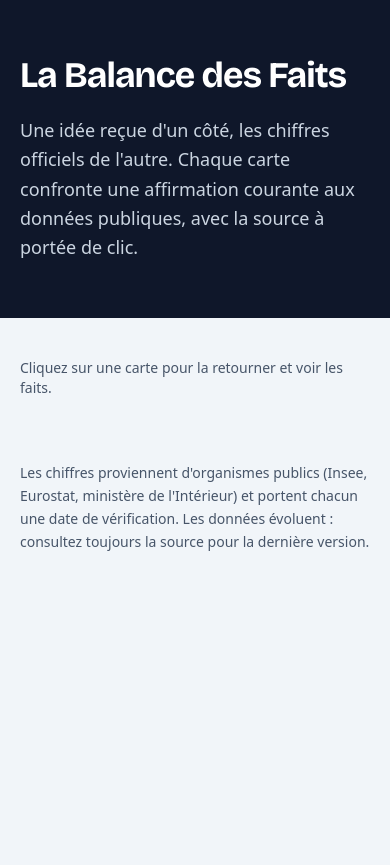
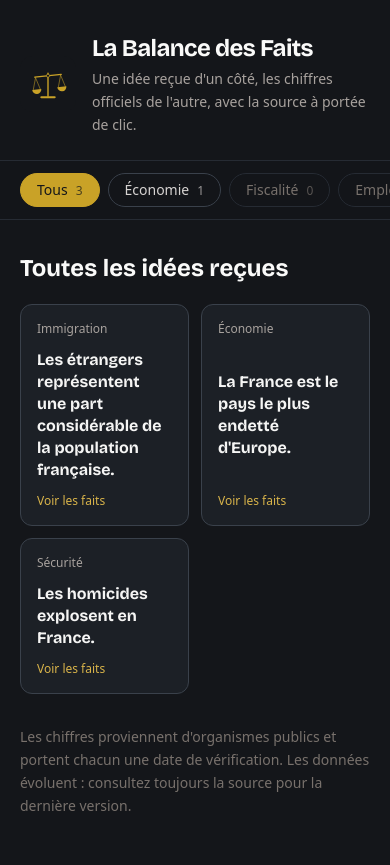
Before and after one commit to SiCode94/la-balance-des-faits, a plain HTML site: page index.html in a window 390 px wide. Before the commit the page ends 844 px from the top, so only its background shows below. Drawn offline with nearby package versions, Linux system fonts and the light colour scheme.

Commit message:
Add files via upload
deuxième jet

```diff
--- a/css/styles.css
+++ b/css/styles.css
@@ -1,28 +1,22 @@
 body { font-family: ui-sans-serif, system-ui, -apple-system, "Segoe UI", sans-serif; }
 .font-display { font-family: "Bricolage Grotesque", ui-sans-serif, system-ui, sans-serif; }
+.no-scrollbar { scrollbar-width: none; }
+.no-scrollbar::-webkit-scrollbar { display: none; }
 
-/* Carte retournable : les deux faces occupent la même cellule de grille,
-   la carte prend donc la hauteur de la face la plus haute. */
-.flip-card { perspective: 1400px; }
-.flip-inner {
-  display: grid;
-  transform-style: preserve-3d;
-  transition: transform .65s cubic-bezier(.2, .7, .2, 1);
-}
-.flip-face {
-  grid-area: 1 / 1;
-  backface-visibility: hidden;
-  -webkit-backface-visibility: hidden;
-}
-.flip-back { transform: rotateY(180deg); }
-.flip-card.is-flipped .flip-inner { transform: rotateY(180deg); }
+/* La carte s'agrandit depuis le centre à l'ouverture. */
+dialog#detail { margin: auto; padding: 0; }
+dialog[open] { animation: grow .35s cubic-bezier(.2, .8, .2, 1); }
+dialog::backdrop { background: rgba(10, 11, 13, .8); }
+@keyframes grow { from { opacity: 0; transform: scale(.78); } }
+body:has(dialog[open]) { overflow: hidden; }
 
-/* Barres : elles se remplissent quand la carte est retournée. */
-.bar-fill { width: 0; transition: width .9s cubic-bezier(.2, .7, .2, 1) .35s; }
-.flip-card.is-flipped .bar-fill { width: var(--w); }
+/* Barres : elles se remplissent à l'ouverture. */
+.bar-fill { width: 0; animation: fill .9s cubic-bezier(.2, .7, .2, 1) .25s forwards; }
+@keyframes fill { to { width: var(--w); } }
 
-:focus-visible { outline: 3px solid #2563eb; outline-offset: 3px; }
+:focus-visible { outline: 3px solid #D9B44A; outline-offset: 3px; }
 
 @media (prefers-reduced-motion: reduce) {
-  .flip-inner, .bar-fill { transition: none; }
+  dialog[open] { animation: none; }
+  .bar-fill { animation: none; width: var(--w); }
 }
--- a/index.html
+++ b/index.html
@@ -2,36 +2,58 @@
 <html lang="fr">
 <head>
   <meta charset="UTF-8">
-  <meta name="viewport" content="width=device-width, initial-scale=1">
+  <meta name="viewport" content="width=device-width, initial-scale=1, viewport-fit=cover">
   <title>La Balance des Faits</title>
   <meta name="description" content="Fact-checking politique : des idées reçues confrontées aux chiffres officiels.">
+  <meta name="theme-color" content="#14161A">
+  <link rel="manifest" href="manifest.webmanifest">
+  <link rel="icon" href="icons/logo.svg" type="image/svg+xml">
+  <link rel="apple-touch-icon" href="icons/apple-touch-icon.png">
+  <meta name="apple-mobile-web-app-capable" content="yes">
+  <meta name="apple-mobile-web-app-title" content="Balance des Faits">
   <link rel="preconnect" href="https://fonts.googleapis.com">
   <link rel="preconnect" href="https://fonts.gstatic.com" crossorigin>
   <link href="https://fonts.googleapis.com/css2?family=Bricolage+Grotesque:opsz,wght@12..96,500;12..96,700&display=swap" rel="stylesheet">
   <!-- MVP : Tailwind via CDN. Pour la production, passer à la CLI Tailwind. -->
   <script src="https://cdn.tailwindcss.com"></script>
+  <script>
+    tailwind.config = { theme: { extend: { colors: {
+      ink:   { 950: '#0E1013', 900: '#14161A', 800: '#1C2026', 700: '#262B33', 600: '#3A414B' },
+      brass: { 300: '#E6CC7A', 400: '#D9B44A', 500: '#C9A227' },
+    } } } };
+  </script>
   <link rel="stylesheet" href="css/styles.css">
 </head>
-<body class="bg-slate-100 text-slate-900 antialiased">
+<body class="bg-ink-900 text-stone-200 antialiased">
 
-  <header class="bg-slate-900 text-white">
-    <div class="mx-auto max-w-5xl px-5 py-14 sm:py-20">
-      <h1 class="font-display text-4xl font-bold tracking-tight sm:text-6xl">La Balance des Faits</h1>
-      <p class="mt-5 max-w-xl text-lg leading-relaxed text-slate-300">
-        Une idée reçue d'un côté, les chiffres officiels de l'autre. Chaque carte confronte une affirmation
-        courante aux données publiques, avec la source à portée de clic.
+  <header class="mx-auto flex max-w-5xl items-center gap-4 px-5 pb-6 pt-8">
+    <img src="icons/logo.svg" alt="" width="64" height="64" class="h-14 w-14 rounded-xl sm:h-16 sm:w-16">
+    <div>
+      <h1 class="font-display text-2xl font-bold tracking-tight text-stone-50 sm:text-4xl">La Balance des Faits</h1>
+      <p class="mt-1 max-w-xl text-sm leading-relaxed text-stone-400 sm:text-base">
+        Une idée reçue d'un côté, les chiffres officiels de l'autre, avec la source à portée de clic.
       </p>
     </div>
   </header>
 
-  <main class="mx-auto max-w-5xl px-5 py-10 sm:py-14">
-    <p class="mb-6 text-sm text-slate-600">Cliquez sur une carte pour la retourner et voir les faits.</p>
-    <section id="grille" class="grid gap-6 md:grid-cols-2 lg:grid-cols-3" aria-label="Idées reçues"></section>
+  <nav class="sticky top-0 z-10 border-y border-ink-700 bg-ink-900/95 backdrop-blur" aria-label="Thèmes">
+    <div id="onglets" role="tablist" class="no-scrollbar mx-auto flex max-w-5xl gap-2 overflow-x-auto px-5 py-3"></div>
+  </nav>
+
+  <main class="mx-auto max-w-5xl px-5 py-8">
+    <h2 id="titre-theme" class="font-display text-2xl font-bold text-stone-50"></h2>
+    <p id="vide" class="mt-4 max-w-md text-stone-400" hidden>
+      Aucune carte dans ce thème pour l'instant. Les premières arrivent bientôt.
+    </p>
+    <section id="grille" class="mt-5 grid grid-cols-2 gap-3 sm:grid-cols-3 lg:grid-cols-4" aria-live="polite"></section>
   </main>
 
-  <footer class="mx-auto max-w-5xl px-5 pb-12 text-sm leading-relaxed text-slate-600">
-    Les chiffres proviennent d'organismes publics (Insee, Eurostat, ministère de l'Intérieur) et portent chacun
-    une date de vérification. Les données évoluent : consultez toujours la source pour la dernière version.
+  <dialog id="detail" aria-labelledby="detail-titre"
+    class="m-auto max-h-[90vh] w-[calc(100%-2rem)] max-w-lg overflow-y-auto rounded-2xl border border-brass-500/60 bg-ink-800 p-0 text-stone-200"></dialog>
+
+  <footer class="mx-auto max-w-5xl px-5 pb-12 text-sm leading-relaxed text-stone-500">
+    Les chiffres proviennent d'organismes publics et portent chacun une date de vérification.
+    Les données évoluent : consultez toujours la source pour la dernière version.
   </footer>
 
   <script type="module" src="js/main.js"></script>
--- /dev/null
+++ b/js/components/detail.js
@@ -0,0 +1,42 @@
+import { el, formatDate } from '../utils/dom.js';
+import { renderVisualisation } from './visualisation.js';
+
+const VERDICTS = {
+  faux:   { label: 'Faux',      classes: 'bg-rose-950 text-rose-200' },
+  nuance: { label: 'À nuancer', classes: 'bg-amber-950 text-amber-200' },
+  vrai:   { label: 'Vrai',      classes: 'bg-emerald-950 text-emerald-200' },
+};
+
+/** Gère la fiche détaillée (élément <dialog>) : `ouvrir(fait, theme)`. */
+export function createDetail(dialog) {
+  dialog.addEventListener('click', (e) => { if (e.target === dialog) dialog.close(); }); // clic hors de la fiche
+
+  return {
+    ouvrir(fait, theme) {
+      const verdict = VERDICTS[fait.verdict] ?? VERDICTS.nuance;
+      const fermer = el('button', { type: 'button', class: 'text-sm font-medium text-stone-300 underline underline-offset-4' }, 'Fermer');
+      fermer.addEventListener('click', () => dialog.close());
+
+      dialog.replaceChildren(el('div', { class: 'flex flex-col gap-5 p-6' }, [
+        el('div', { class: 'flex items-center justify-between gap-3' }, [
+          el('span', { class: `rounded-full px-3 py-1 text-sm font-semibold ${verdict.classes}` }, verdict.label),
+          el('span', { class: 'text-sm text-stone-400' }, theme?.nom ?? ''),
+        ]),
+        el('h3', { id: 'detail-titre', class: 'font-display text-xl font-bold leading-snug text-stone-100' }, `« ${fait.ideeRecue} »`),
+        el('div', {}, [
+          el('p', { class: 'font-display text-5xl font-bold tracking-tight text-brass-400' }, fait.chiffre.valeur),
+          el('p', { class: 'mt-1 text-sm leading-snug text-stone-400' }, fait.chiffre.legende),
+        ]),
+        renderVisualisation(fait.visualisation),
+        el('p', { class: 'text-sm leading-relaxed text-stone-300' }, fait.explication),
+        el('div', { class: 'flex flex-col gap-3 border-t border-ink-600 pt-4 text-sm' }, [
+          el('a', { href: fait.source.url, target: '_blank', rel: 'noopener noreferrer',
+            class: 'font-medium text-brass-400 underline underline-offset-4' }, `Source : ${fait.source.nom}`),
+          el('span', { class: 'text-stone-500' }, `Vérifié le ${formatDate(fait.verifieLe)}`),
+          fermer,
+        ]),
+      ]));
+      dialog.showModal();
+    },
+  };
+}
--- /dev/null
+++ b/js/components/tabs.js
@@ -0,0 +1,23 @@
+import { el } from '../utils/dom.js';
+
+/** Barre d'onglets. `onSelect(id)` est appelé au clic ; `setActive(id)` met à jour l'affichage. */
+export function createTabs(conteneur, themes, comptes, onSelect) {
+  const boutons = new Map();
+  for (const { id, nom } of [{ id: 'tous', nom: 'Tous' }, ...themes]) {
+    const n = comptes[id] ?? 0;
+    const bouton = el('button', {
+      type: 'button', role: 'tab',
+      class: `shrink-0 rounded-full border px-4 py-1.5 text-sm font-medium hover:border-brass-500 aria-selected:border-brass-500 aria-selected:bg-brass-500 aria-selected:text-ink-900 ${
+        n ? 'border-ink-600 text-stone-300' : 'border-ink-700 text-stone-500'}`,
+    }, [nom, el('span', { class: 'ml-2 text-xs opacity-70' }, String(n))]);
+    bouton.addEventListener('click', () => onSelect(id));
+    boutons.set(id, bouton);
+    conteneur.append(bouton);
+  }
+  return {
+    setActive(actif) {
+      for (const [id, b] of boutons) b.setAttribute('aria-selected', String(id === actif));
+      boutons.get(actif)?.scrollIntoView({ inline: 'center', block: 'nearest' });
+    },
+  };
+}
--- /dev/null
+++ b/js/components/tile.js
@@ -0,0 +1,15 @@
+import { el } from '../utils/dom.js';
+
+/** Petite carte de la grille : l'idée reçue uniquement. Le clic ouvre le détail. */
+export function createTile(fait, theme, onOpen) {
+  const tuile = el('button', {
+    type: 'button',
+    class: 'flex min-h-[9.5rem] flex-col justify-between rounded-xl border border-ink-600 bg-ink-800 p-4 text-left transition hover:-translate-y-0.5 hover:border-brass-500',
+  }, [
+    el('span', { class: 'text-xs text-stone-400' }, theme?.nom ?? ''),
+    el('span', { class: 'font-display my-3 block text-base font-bold leading-snug text-stone-100' }, fait.ideeRecue),
+    el('span', { class: 'text-xs font-medium text-brass-400' }, 'Voir les faits'),
+  ]);
+  tuile.addEventListener('click', () => onOpen(fait));
+  return tuile;
+}
--- /dev/null
+++ b/js/components/visualisation.js
@@ -0,0 +1,35 @@
+import { el, formatNombre } from '../utils/dom.js';
+
+/**
+ * Registre des visualisations. Pour en ajouter une (anneau, courbe...),
+ * écrire une fonction (donnees) => Node et l'enregistrer ici.
+ */
+const RENDERERS = { barres };
+
+export function renderVisualisation(viz) {
+  const render = RENDERERS[viz?.type];
+  return render ? render(viz) : el('div');
+}
+
+function barres({ items, unite = '', max }) {
+  const echelle = max ?? Math.max(...items.map((i) => i.valeur));
+  const liste = el('ul', { class: 'space-y-3', role: 'list' });
+
+  for (const { label, valeur, accent } of items) {
+    const pct = Math.max(0, Math.min(100, (valeur / echelle) * 100));
+    const remplissage = el('div', {
+      class: `bar-fill h-full rounded-full ${accent ? 'bg-brass-500' : 'bg-stone-500'}`,
+      style: `--w:${pct}%`,
+    });
+    liste.append(
+      el('li', {}, [
+        el('div', { class: 'mb-1 flex justify-between gap-3 text-sm' }, [
+          el('span', { class: accent ? 'font-semibold text-stone-100' : 'text-stone-400' }, label),
+          el('span', { class: 'tabular-nums font-medium text-stone-100' }, `${formatNombre(valeur)}${unite}`),
+        ]),
+        el('div', { class: 'h-2.5 overflow-hidden rounded-full bg-ink-600' }, remplissage),
+      ])
+    );
+  }
+  return liste;
+}
--- a/js/data/faits.js
+++ b/js/data/faits.js
@@ -3,7 +3,7 @@
  *
  * Champs :
  *  id            identifiant unique (slug)
- *  theme         catégorie affichée sur la carte
+ *  theme         id d'un thème de js/data/themes.js
  *  ideeRecue     l'affirmation à vérifier (recto)
  *  verdict       'faux' | 'nuance' | 'vrai'
  *  chiffre       { valeur, legende } : le chiffre clé et son contexte
@@ -15,7 +15,7 @@
 export const faits = [
   {
     id: 'part-etrangers',
-    theme: 'Immigration',
+    theme: 'immigration',
     ideeRecue: 'Les étrangers représentent une part considérable de la population française.',
     verdict: 'nuance',
     chiffre: {
@@ -42,7 +42,7 @@ export const faits = [
   },
   {
     id: 'dette-publique',
-    theme: 'Économie',
+    theme: 'economie',
     ideeRecue: 'La France est le pays le plus endetté d\'Europe.',
     verdict: 'faux',
     chiffre: {
@@ -69,7 +69,7 @@ export const faits = [
   },
   {
     id: 'homicides',
-    theme: 'Sécurité',
+    theme: 'securite',
     ideeRecue: 'Les homicides explosent en France.',
     verdict: 'nuance',
     chiffre: {
--- /dev/null
+++ b/js/data/themes.js
@@ -0,0 +1,23 @@
+/** Liste des thèmes (onglets). Ajouter un thème = ajouter une ligne. L'ordre est celui des onglets. */
+export const themes = [
+  { id: 'economie',      nom: 'Économie' },
+  { id: 'fiscalite',     nom: 'Fiscalité' },
+  { id: 'emploi',        nom: 'Emploi' },
+  { id: 'retraites',     nom: 'Retraites' },
+  { id: 'immigration',   nom: 'Immigration' },
+  { id: 'securite',      nom: 'Sécurité' },
+  { id: 'justice',       nom: 'Justice' },
+  { id: 'ecologie',      nom: 'Écologie' },
+  { id: 'energie',       nom: 'Énergie' },
+  { id: 'agriculture',   nom: 'Agriculture' },
+  { id: 'sante',         nom: 'Santé' },
+  { id: 'education',     nom: 'Éducation' },
+  { id: 'logement',      nom: 'Logement' },
+  { id: 'transports',    nom: 'Transports' },
+  { id: 'numerique',     nom: 'Numérique' },
+  { id: 'culture',       nom: 'Culture' },
+  { id: 'sport',         nom: 'Sport' },
+  { id: 'institutions',  nom: 'Institutions' },
+  { id: 'defense',       nom: 'Défense' },
+  { id: 'international', nom: 'International' },
+];
--- a/js/main.js
+++ b/js/main.js
@@ -1,5 +1,32 @@
+import { themes } from './data/themes.js';
 import { faits } from './data/faits.js';
-import { createCard } from './components/card.js';
+import { createTabs } from './components/tabs.js';
+import { createTile } from './components/tile.js';
+import { createDetail } from './components/detail.js';
 
+const parId = Object.fromEntries(themes.map((t) => [t.id, t]));
 const grille = document.getElementById('grille');
-grille.append(...faits.map(createCard));
+const titre = document.getElementById('titre-theme');
+const vide = document.getElementById('vide');
+const detail = createDetail(document.getElementById('detail'));
+
+const comptes = { tous: faits.length };
+for (const f of faits) {
+  if (!parId[f.theme]) console.warn(`Thème inconnu pour « ${f.id} » : ${f.theme}`);
+  comptes[f.theme] = (comptes[f.theme] ?? 0) + 1;
+}
+
+const onglets = createTabs(document.getElementById('onglets'), themes, comptes, afficher);
+
+function afficher(id) {
+  const liste = id === 'tous' ? faits : faits.filter((f) => f.theme === id);
+  titre.textContent = id === 'tous' ? 'Toutes les idées reçues' : parId[id].nom;
+  grille.replaceChildren(...liste.map((f) => createTile(f, parId[f.theme], (x) => detail.ouvrir(x, parId[x.theme]))));
+  vide.hidden = liste.length > 0;
+  onglets.setActive(id);
+  history.replaceState(null, '', id === 'tous' ? location.pathname : `#${id}`); // lien partageable par thème
+}
+
+afficher(parId[location.hash.slice(1)] ? location.hash.slice(1) : 'tous');
+
+if ('serviceWorker' in navigator) navigator.serviceWorker.register('./sw.js');
```
Also changed, not shown: sw.js (added, +12 -0 lines), README.md, icons/apple-touch-icon.png (added), icons/icon-192.png (added), icons/icon-512.png (added), icons/logo.svg (added), manifest.webmanifest (added).
